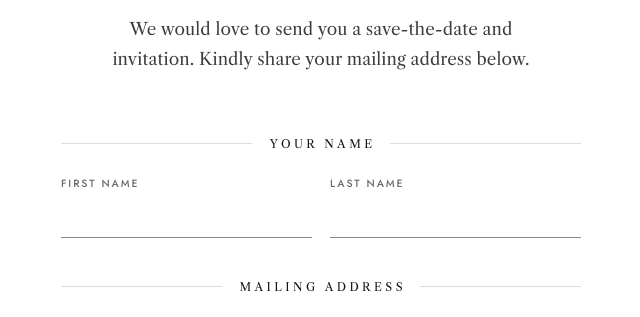
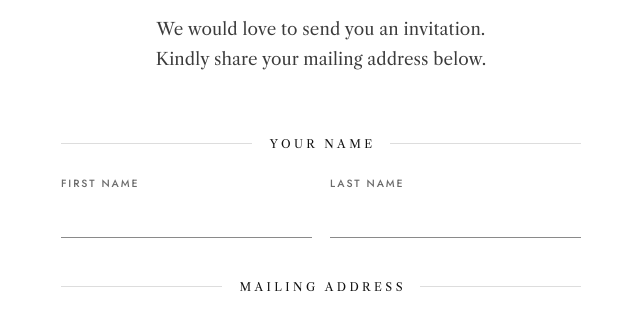
Before and after one commit to kschwarz48/wedding-address, a plain HTML site: page index.html in a window 1280 px wide. Shown: the part 410-727 px from the top of the page, without its empty margins (319-959 px from the left). Drawn offline with Linux system fonts and the light colour scheme.

Commit message:
Publish address form

```diff
--- a/index.html
+++ b/index.html
@@ -4,12 +4,12 @@
 <meta charset="utf-8">
 <meta name="viewport" content="width=device-width, initial-scale=1, viewport-fit=cover">
 <title>Kevin &amp; Casey · Share Your Address</title>
-<meta name="description" content="We’re getting married! Share your mailing address so we can send your save-the-date and invitation.">
+<meta name="description" content="We’re getting married! Share your mailing address so we can send your invitation.">
 <meta name="robots" content="noindex, nofollow">
 <meta name="theme-color" content="#FFFFFF">
 <meta property="og:type" content="website">
 <meta property="og:title" content="Kevin &amp; Casey are getting married">
-<meta property="og:description" content="Kindly share your mailing address for our save-the-date and invitation.">
+<meta property="og:description" content="Kindly share your mailing address for our wedding invitation.">
 <meta property="og:image" content="https://kschwarz48.github.io/wedding-address/og-image.png">
 <meta property="og:image:width" content="1200">
 <meta property="og:image:height" content="630">
@@ -224,7 +224,7 @@
     </header>
 
     <div class="view" id="form-view">
-      <p class="intro">We would love to send you a <span class="nowrap">save-the-date</span> and invitation. Kindly share your mailing address below.</p>
+      <p class="intro">We would love to send you an invitation. Kindly share your mailing address below.</p>
 
       <form id="address-form" action="#" method="post" novalidate autocomplete="on">
         <noscript><p class="alert">This form needs JavaScript turned on. If you can’t enable it, please text us your address.</p></noscript>
```
